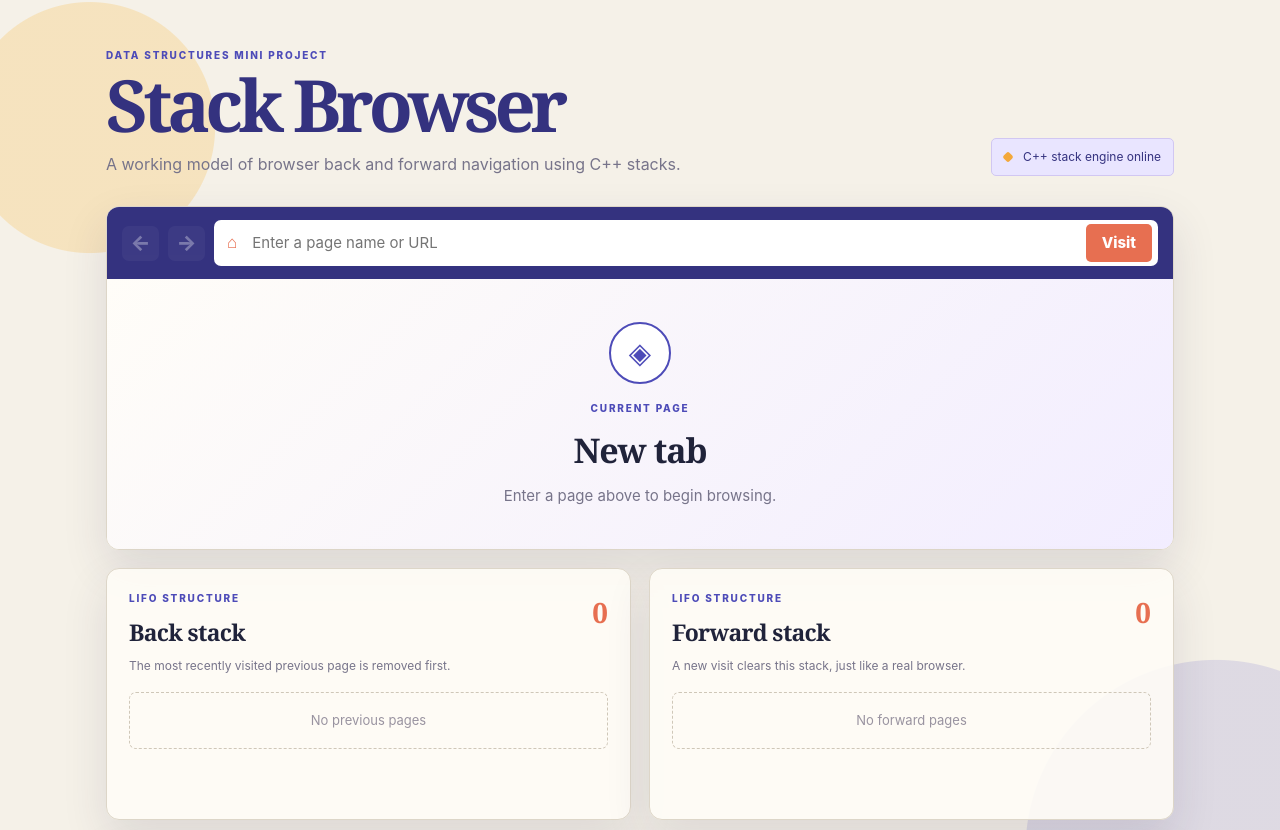
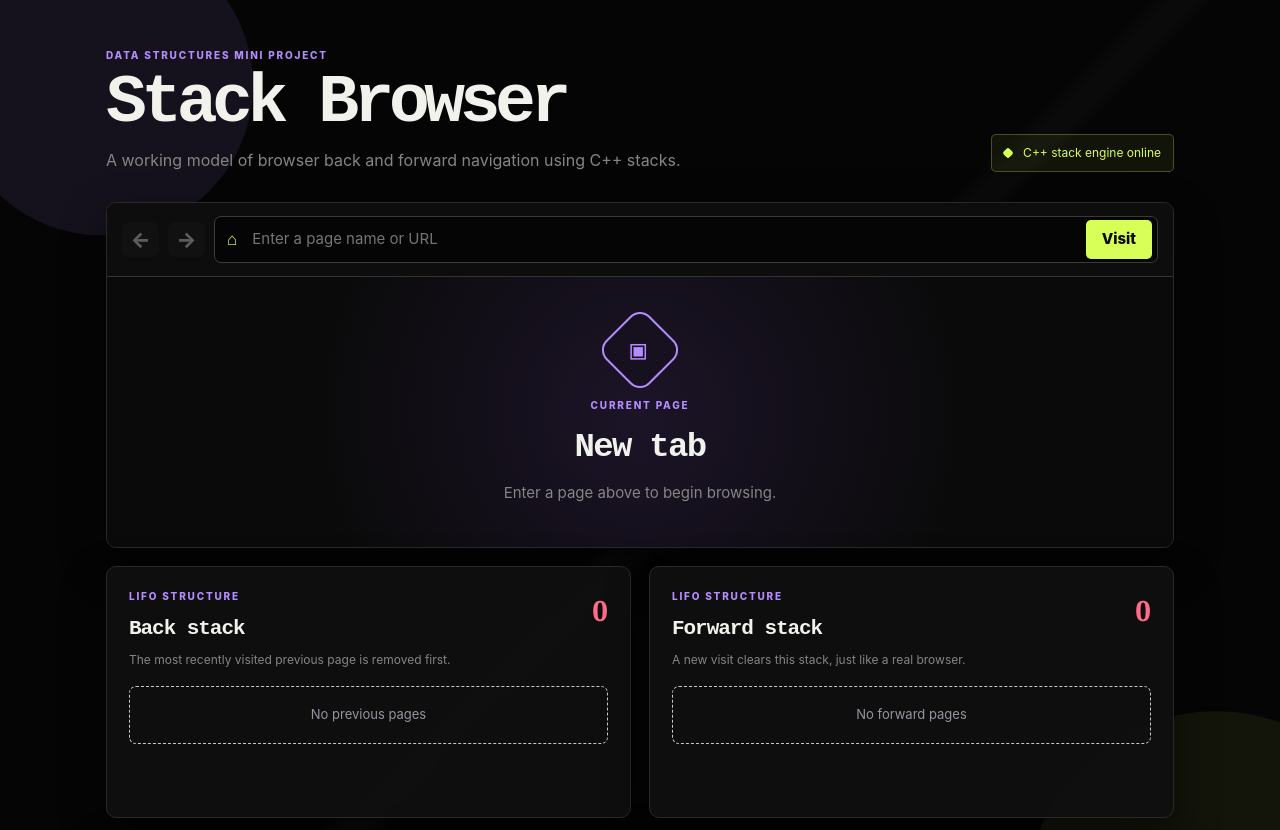
Before and after one commit to prashantiron2-lab/BACK_STACK, a website: page public/index.html in a window 1280 px wide. Shown: the top 830 px of the page. Drawn offline with Linux system fonts and the light colour scheme.

Commit message:
Apply black theme to stack browser

```diff
--- a/public/styles.css
+++ b/public/styles.css
@@ -1,15 +1,15 @@
 :root {
-  color-scheme: light;
-  --paper: #f5f1e8;
-  --white: #fffdf8;
-  --ink: #20233a;
-  --muted: #77748a;
-  --indigo: #4d4bb8;
-  --indigo-dark: #34327f;
-  --amber: #f3a83b;
-  --coral: #e76f51;
-  --line: #ddd6c8;
-  --shadow: 0 18px 45px rgba(49, 43, 82, .12);
+  color-scheme: dark;
+  --paper: #050505;
+  --white: #111111;
+  --ink: #f2f2ed;
+  --muted: #858585;
+  --indigo: #b48cff;
+  --indigo-dark: #8f63df;
+  --amber: #d8ff58;
+  --coral: #ff6b8a;
+  --line: #292929;
+  --shadow: 0 18px 45px rgba(0, 0, 0, .45);
 }
 
 * { box-sizing: border-box; }
@@ -19,8 +19,9 @@ body {
   min-height: 100vh;
   color: var(--ink);
   background:
-    radial-gradient(circle at 7% 12%, #f7c76c55 0 125px, transparent 126px),
-    radial-gradient(circle at 95% 80%, #afabd955 0 190px, transparent 191px),
+    linear-gradient(135deg, transparent 0 49%, #ffffff05 50% 51%, transparent 52%),
+    radial-gradient(circle at 8% 8%, #b48cff18 0 150px, transparent 151px),
+    radial-gradient(circle at 95% 85%, #d8ff5810 0 190px, transparent 191px),
     var(--paper);
   font: 15px/1.5 Inter, ui-sans-serif, system-ui, sans-serif;
 }
@@ -28,26 +29,27 @@ body {
 .shell { max-width: 1120px; margin: auto; padding: 48px 26px 32px; }
 .hero { display: flex; justify-content: space-between; align-items: end; gap: 24px; margin-bottom: 30px; }
 .eyebrow { color: var(--indigo); font-size: 10px; font-weight: 850; letter-spacing: .18em; margin: 0 0 9px; text-transform: uppercase; }
-h1 { color: var(--indigo-dark); font-family: Georgia, serif; font-size: clamp(42px, 6vw, 72px); letter-spacing: -.07em; line-height: .9; margin: 0; }
-h2 { color: var(--ink); font-family: Georgia, serif; font-size: 23px; letter-spacing: -.03em; margin: 0; }
+h1 { color: var(--ink); font-family: "Courier New", monospace; font-size: clamp(38px, 6vw, 68px); letter-spacing: -.08em; line-height: .9; margin: 0; }
+h2 { color: var(--ink); font-family: "Courier New", monospace; font-size: 21px; letter-spacing: -.05em; margin: 0; }
 .subtitle { color: var(--muted); font-size: 16px; margin: 15px 0 0; }
-.badge { border: 1px solid #d1c7f2; border-radius: 5px; color: var(--indigo-dark); background: #e9e5ff; font-size: 12px; padding: 9px 12px; white-space: nowrap; }
+.badge { border: 1px solid #d8ff5844; border-radius: 5px; color: var(--amber); background: #d8ff5810; font-size: 12px; padding: 9px 12px; white-space: nowrap; }
 .badge span { display: inline-block; width: 8px; height: 8px; border-radius: 2px; background: var(--amber); margin-right: 8px; transform: rotate(45deg); }
 
-.card { background: rgba(255, 253, 248, .88); border: 1px solid var(--line); border-radius: 13px; box-shadow: var(--shadow); }
+.card { background: rgba(15, 15, 15, .94); border: 1px solid var(--line); border-radius: 10px; box-shadow: var(--shadow); }
 .browser { overflow: hidden; }
-.toolbar { display: flex; align-items: center; gap: 9px; padding: 13px 15px; background: var(--indigo-dark); }
+.toolbar { display: flex; align-items: center; gap: 9px; padding: 13px 15px; background: #0d0d0d; border-bottom: 1px solid #333; }
 .icon-button, .visit { border: 0; cursor: pointer; font: inherit; font-weight: 800; }
-.icon-button { width: 37px; height: 35px; border-radius: 7px; color: #fff; background: #ffffff20; font-size: 21px; }
+.icon-button { width: 37px; height: 35px; border-radius: 7px; color: var(--ink); background: #1c1c1c; font-size: 21px; }
 .icon-button:hover:not(:disabled) { background: #ffffff35; }
 .icon-button:disabled { cursor: not-allowed; opacity: .35; }
-form { display: flex; flex: 1; align-items: center; gap: 8px; border: 1px solid #ffffff44; border-radius: 7px; background: #fff; padding: 3px 5px 3px 12px; }
-.lock { color: var(--coral); font-size: 17px; }
+.lock { color: var(--amber); font-size: 17px; }
+form { display: flex; flex: 1; align-items: center; gap: 8px; border: 1px solid #3b3b3b; border-radius: 7px; background: #050505; padding: 3px 5px 3px 12px; }
 input { min-width: 0; flex: 1; border: 0; outline: 0; color: var(--ink); background: transparent; font: inherit; padding: 7px; }
-.visit { border-radius: 5px; color: #fff; background: var(--coral); padding: 8px 16px; }
-.visit:hover { background: #cf5840; }
-.page-view { min-height: 270px; display: grid; place-content: center; justify-items: center; padding: 34px; text-align: center; background: linear-gradient(135deg, #fffdf8, #f2edff); }
-.page-icon { display: grid; place-items: center; width: 62px; height: 62px; border: 2px solid var(--indigo); border-radius: 50%; color: var(--indigo); background: #fff; font-size: 29px; margin-bottom: 17px; }
+.visit { border-radius: 5px; color: #080808; background: var(--amber); padding: 8px 16px; }
+.visit:hover { background: #efffa6; }
+.page-view { min-height: 270px; display: grid; place-content: center; justify-items: center; padding: 34px; text-align: center; background: radial-gradient(circle at center, #1c1428, #0a0a0a 60%); }
+.page-icon { display: grid; place-items: center; width: 62px; height: 62px; border: 2px solid var(--indigo); border-radius: 14px; color: var(--indigo); background: #17111f; font-size: 29px; margin-bottom: 17px; transform: rotate(45deg); }
+.page-icon::first-letter { transform: rotate(-45deg); }
 .page-view h2 { max-width: 760px; font-size: 34px; overflow-wrap: anywhere; }
 .page-view #message { color: var(--muted); margin: 9px 0 0; }
 
@@ -58,14 +60,14 @@ input { min-width: 0; flex: 1; border: 0; outline: 0; color: var(--ink); backgro
 .helper { color: var(--muted); font-size: 12px; margin: 7px 0 17px; }
 .stack-list { display: flex; flex-direction: column-reverse; gap: 8px; }
 .stack-list.empty { border: 1px dashed #cfc7b8; border-radius: 7px; color: #9993a0; font-size: 13px; padding: 18px; text-align: center; }
-.stack-item { display: flex; justify-content: space-between; gap: 10px; border: 1px solid #ded7ca; border-radius: 7px; background: #fff; padding: 10px 12px; overflow: hidden; }
+.stack-item { display: flex; justify-content: space-between; gap: 10px; border: 1px solid #303030; border-radius: 7px; background: #171717; padding: 10px 12px; overflow: hidden; }
 .stack-item:first-child { border-color: var(--amber); box-shadow: 3px 3px 0 #f3a83b33; }
 .stack-item span { overflow: hidden; text-overflow: ellipsis; white-space: nowrap; }
 .stack-item small { color: var(--indigo); font-size: 9px; font-weight: 850; white-space: nowrap; }
 
 .explain { display: grid; grid-template-columns: 235px 1fr; gap: 25px; margin-top: 18px; padding: 22px; }
 .rules { display: grid; grid-template-columns: repeat(3, 1fr); gap: 10px; }
-.rules div { border-left: 3px solid var(--amber); border-radius: 4px; background: #f8f4ec; padding: 12px; }
+.rules div { border-left: 3px solid var(--amber); border-radius: 4px; background: #181818; padding: 12px; }
 .rules b { display: block; color: var(--indigo-dark); margin-bottom: 5px; }
 .rules span { color: var(--muted); font-size: 12px; }
 footer { display: flex; justify-content: space-between; color: var(--muted); font-size: 11px; padding: 17px 3px; }
```
